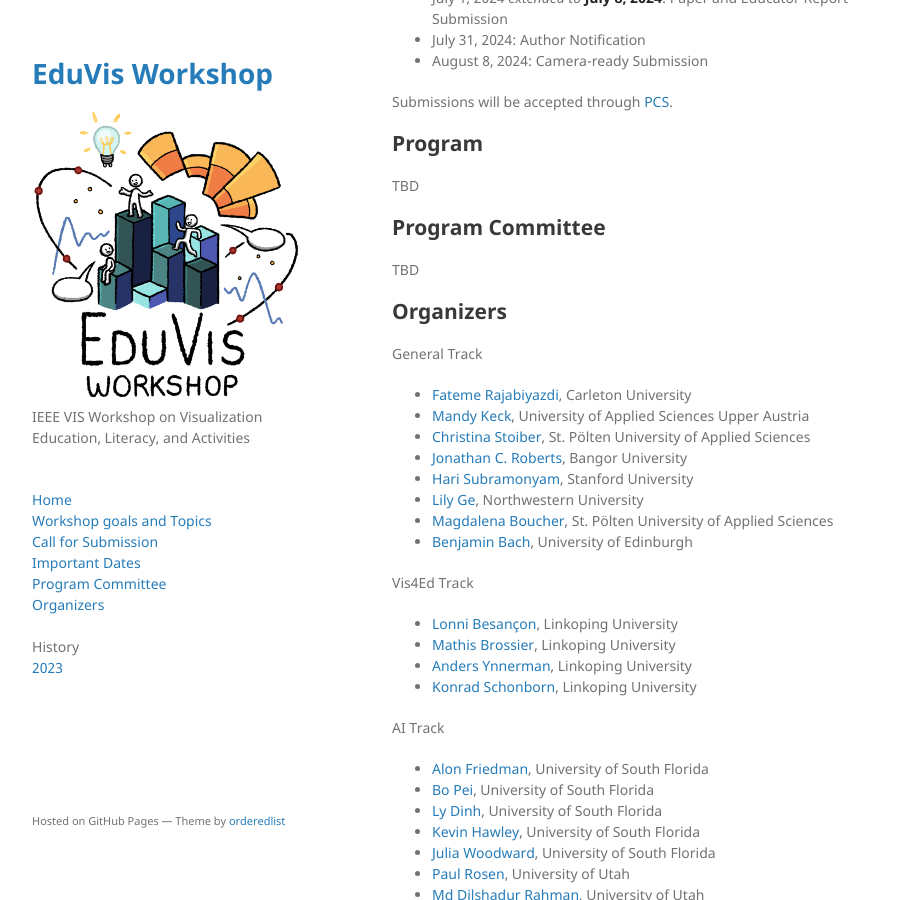
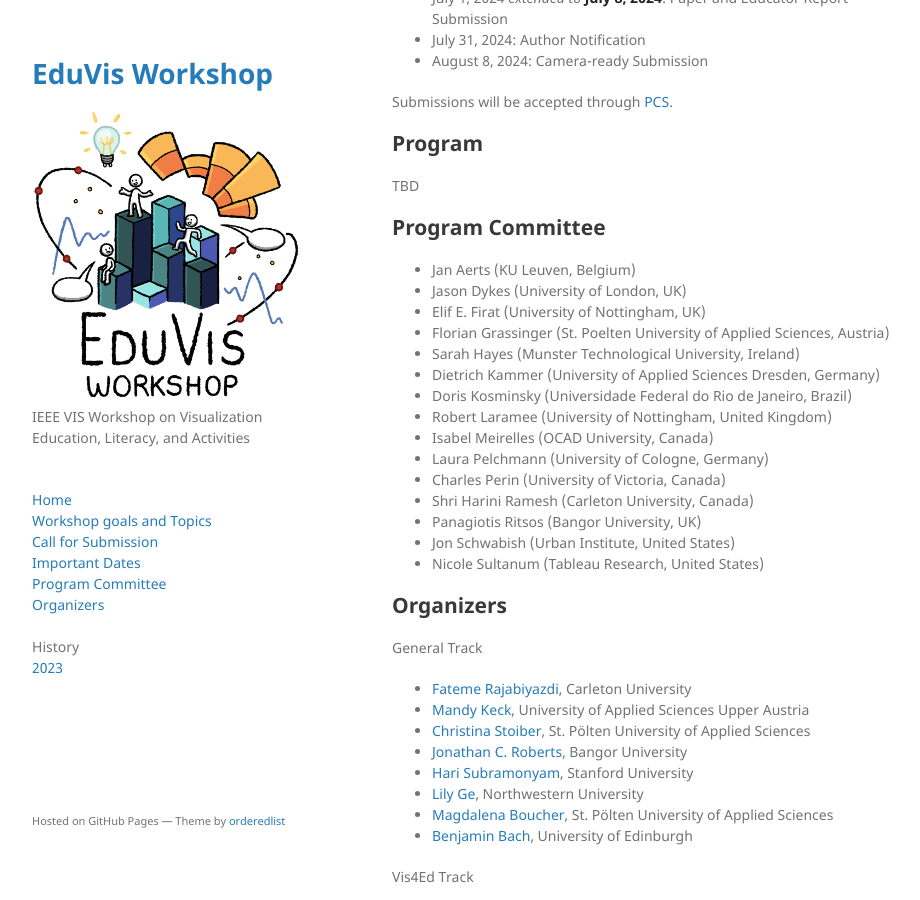
Before and after one commit to ieee-eduvis/ieee-eduvis.github.io, a Jekyll site: the page built from index.md, in a window 1280 px wide and 900 px high, scrolled down 2084 px. Shown: the whole window, without its empty margins (178-1098 px from the left). Built offline with Jekyll 4.4.1, drawn with Linux system fonts in a browser that asks for light colours.

Commit message:
Added Program Committee
new program committee

```diff
--- a/index.md
+++ b/index.md
@@ -79,7 +79,21 @@ TBD
 
 ## Program Committee
 
-TBD
+* Jan Aerts (KU Leuven, Belgium)
+* Jason Dykes (University of London, UK)
+* Elif E. Firat (University of Nottingham, UK)
+* Florian Grassinger (St. Poelten University of Applied Sciences, Austria)
+* Sarah Hayes (Munster Technological University, Ireland)
+* Dietrich Kammer (University of Applied Sciences Dresden, Germany)
+* Doris Kosminsky (Universidade Federal do Rio de Janeiro, Brazil)
+* Robert Laramee (University of Nottingham, United Kingdom)
+* Isabel Meirelles (OCAD University, Canada)
+* Laura Pelchmann (University of Cologne, Germany)
+* Charles Perin (University of Victoria, Canada)
+* Shri Harini Ramesh (Carleton University, Canada)
+* Panagiotis Ritsos (Bangor University, UK)
+* Jon Schwabish (Urban Institute, United States)
+* Nicole Sultanum (Tableau Research, United States)
 
 ## Organizers
 
```
